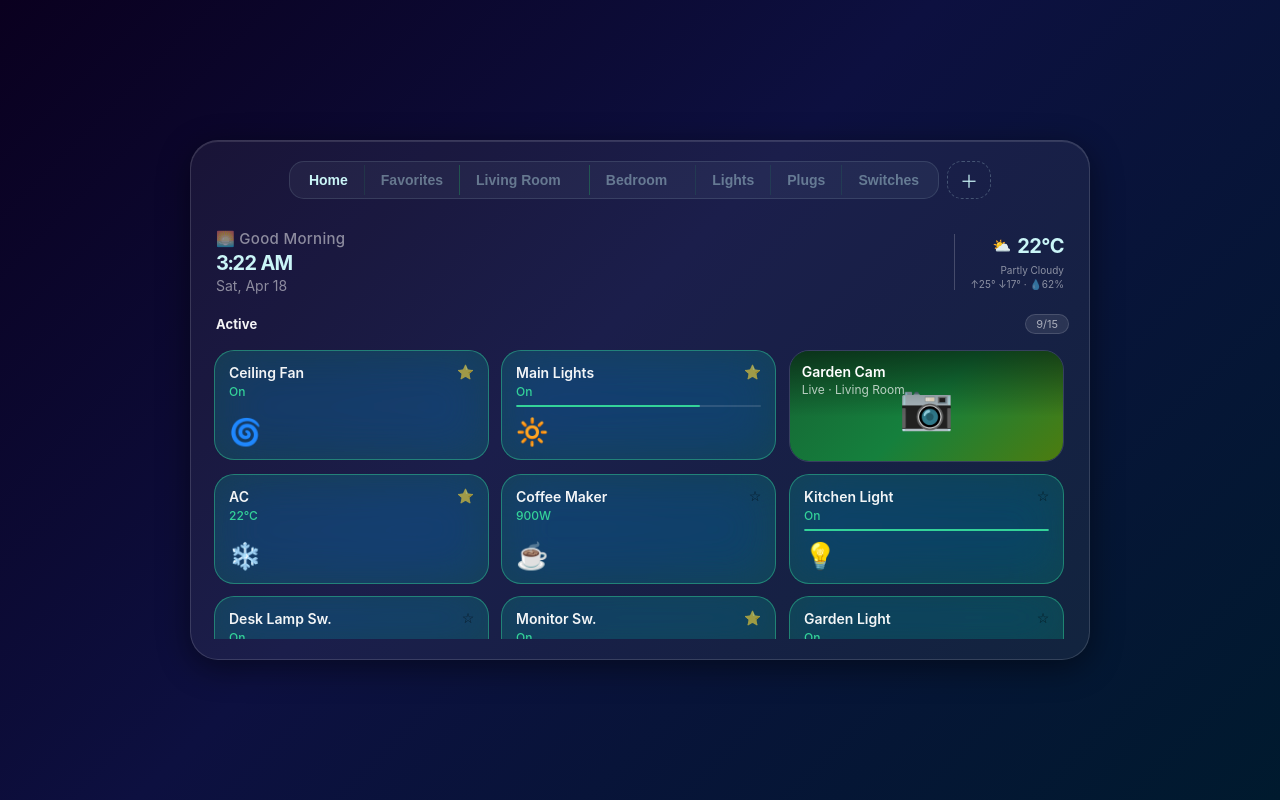
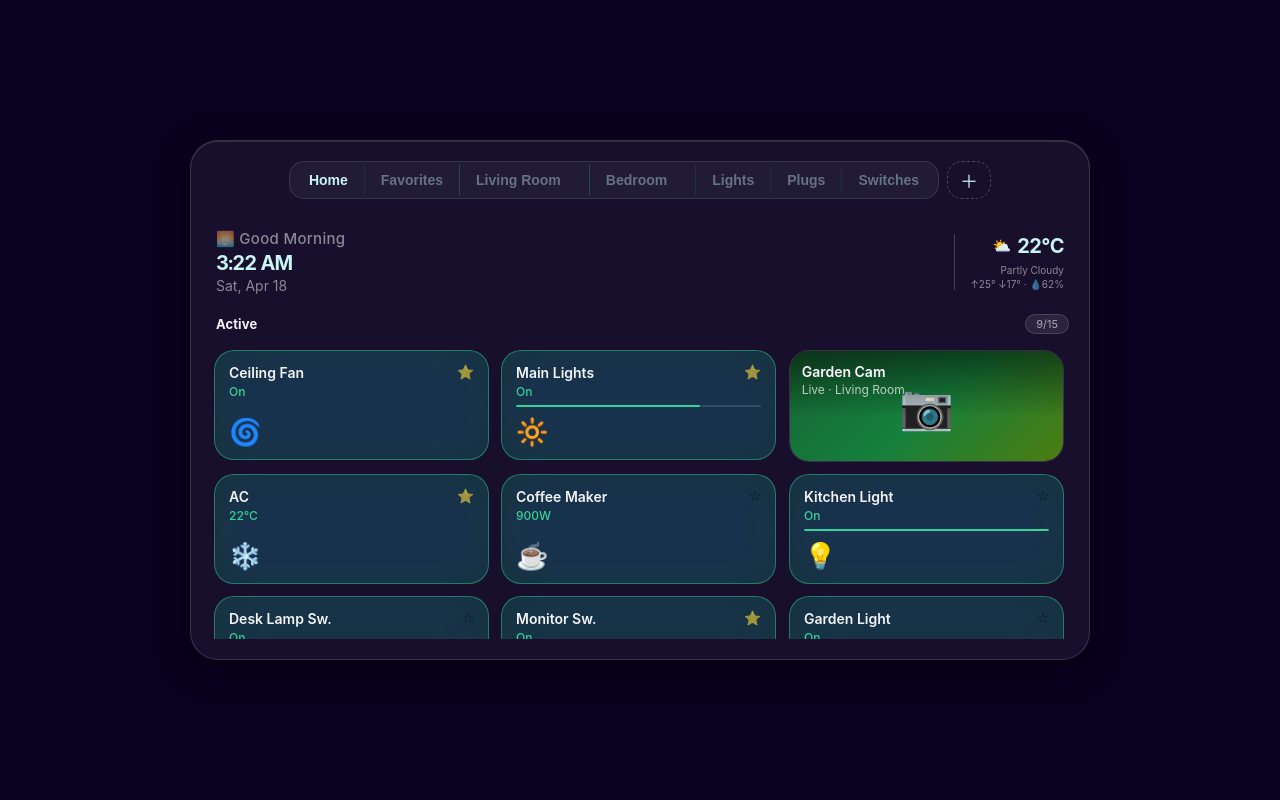
Before and after one commit to kab1012/smart-home-hub, a React (Vite) app: page / in a window 1280 px wide. Built offline with nearby package versions, Linux system fonts and the light colour scheme.

Commit message:
no background gradient

```diff
--- a/src/index.css
+++ b/src/index.css
@@ -3,7 +3,8 @@
 
 body {
   min-height: 100vh;
-  background: linear-gradient(135deg, #0a001f 0%, #0d1040 45%, #001a2e 100%); transition: background 0.8s ease;
+  /* background: linear-gradient(135deg, #0a001f 0%, #0d1040 45%, #001a2e 100%); transition: background 0.8s ease; */
+  background: #0A001F;
   transition: background 1s ease;
 }
 body.light {
```
